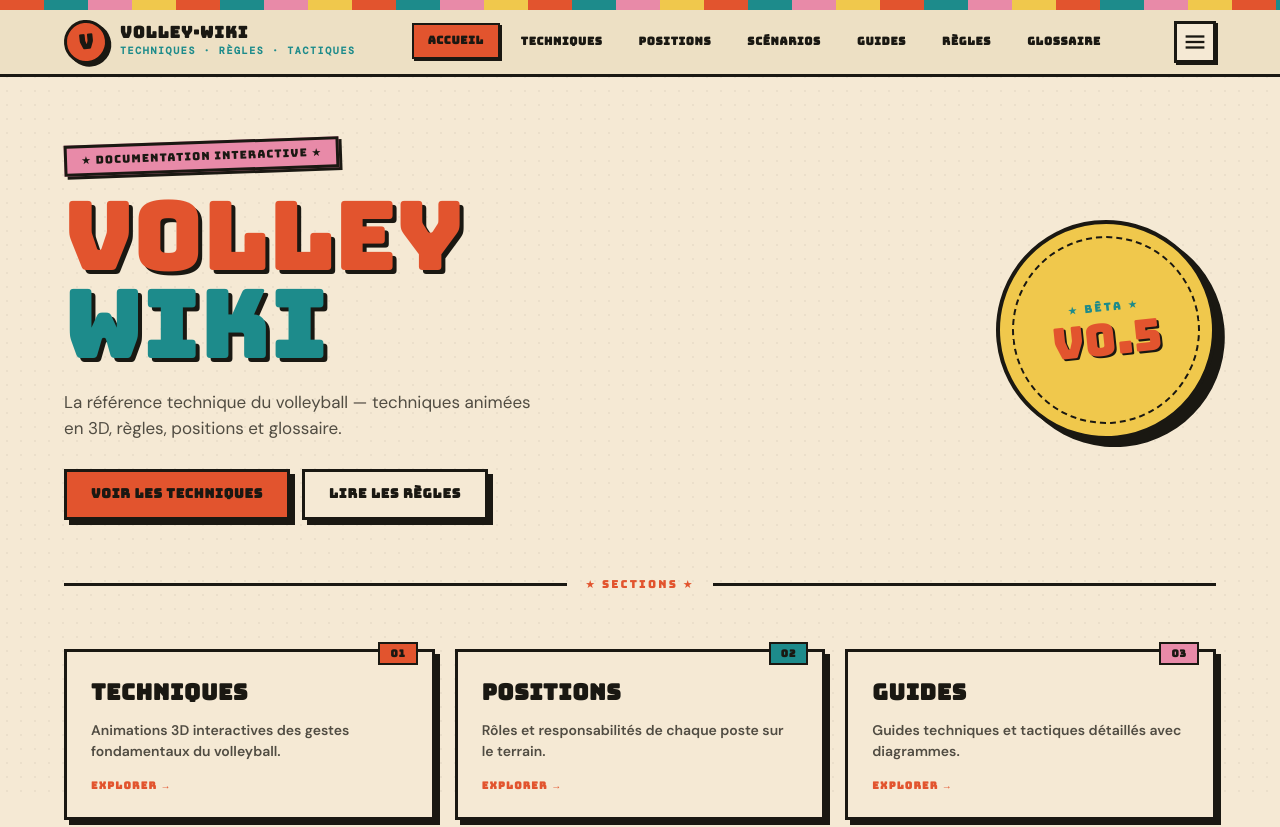
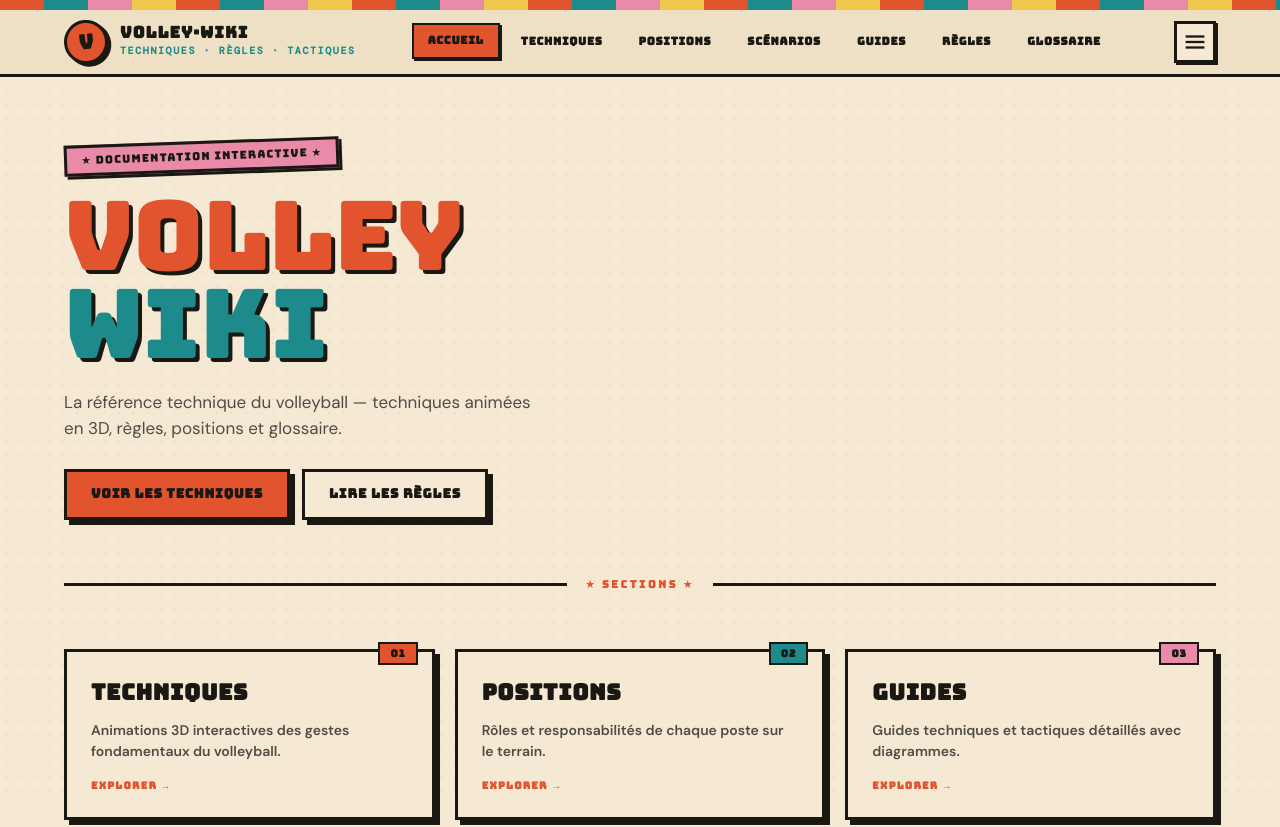
Before and after one commit to Xavier-Cliquennois/volley-wiki, a React (Vite) app: page / in a window 1280 px wide. Shown: the top 827 px of the page. Built offline with nearby package versions, Linux system fonts and the light colour scheme.

Commit message:
refactor(home): remove unused beta stamp from hero

```diff
--- a/src/pages/Home.tsx
+++ b/src/pages/Home.tsx
@@ -14,8 +14,6 @@ export default function Home() {
     <div style={{ display: 'flex', flexDirection: 'column', gap: 56 }}>
       {/* Hero */}
       <section style={{ paddingTop: 24 }}>
-        <div style={{ display: 'grid', gridTemplateColumns: '1fr auto', gap: 40, alignItems: 'center' }}>
-          <div>
         <div style={{
           display: 'inline-block',
           padding: '4px 14px',
@@ -74,24 +72,6 @@ export default function Home() {
           }}>
             LIRE LES RÈGLES
           </Link>
-            </div>
-          </div>
-          {/* Stamp */}
-          <div style={{ display: 'flex', justifyContent: 'center' }} className="hidden md:flex">
-            <div style={{
-              width: 220, height: 220, borderRadius: '50%',
-              background: 'var(--yellow)',
-              border: '4px solid var(--ink)',
-              position: 'relative',
-              display: 'flex', flexDirection: 'column', alignItems: 'center', justifyContent: 'center',
-              transform: 'rotate(-6deg)',
-              boxShadow: 'var(--shadow-lg)',
-            }}>
-              <div style={{ position: 'absolute', inset: 12, borderRadius: '50%', border: '2px dashed var(--ink)' }} />
-              <div style={{ fontFamily: '"Bungee", sans-serif', fontSize: 11, letterSpacing: '0.2em', color: 'var(--teal)' }}>★ BÊTA ★</div>
-              <div style={{ fontFamily: '"Bungee", sans-serif', fontSize: 44, lineHeight: 1, color: 'var(--orange)', textShadow: '2px 2px 0 var(--ink)' }}>V0.5</div>
-            </div>
-          </div>
         </div>
       </section>
 
```
Lines whose indentation alone changed are shown as unchanged.
